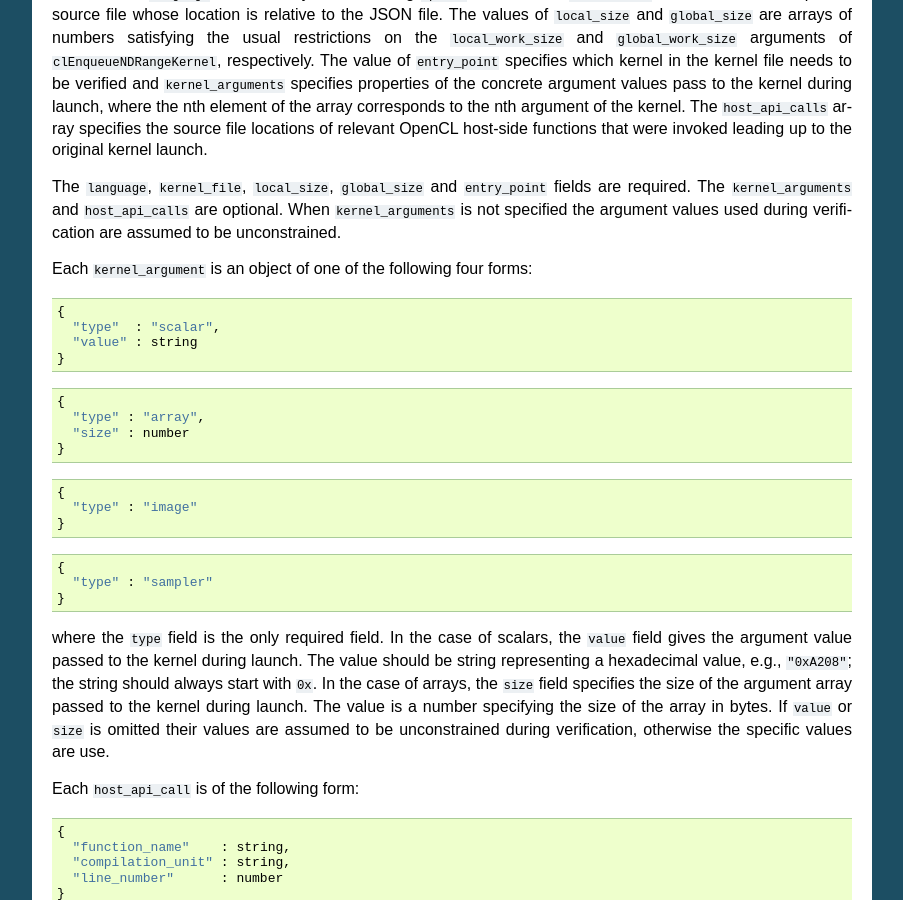
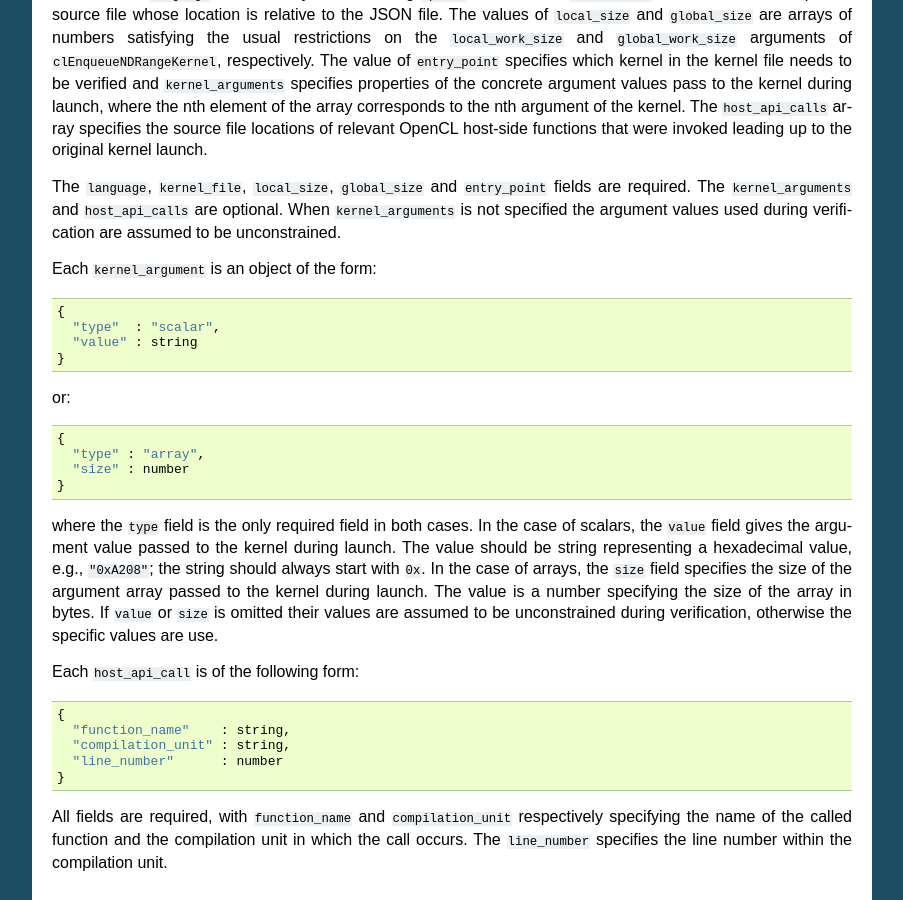
Before and after one commit to mc-imperial/gpuverify, a Sphinx documentation site: the page built from Documentation/json_format.rst, in a window 1280 px wide and 900 px high, scrolled down 397 px. Shown: the whole window, without its empty margins (198-1101 px from the left). Built offline with Sphinx 7.4.7, drawn with Linux system fonts in a browser that asks for light colours; formulas are drawn with MathJax 3.

```diff
--- a/Documentation/json_format.rst
+++ b/Documentation/json_format.rst
@@ -35,40 +35,28 @@ The ``language``, ``kernel_file``, ``local_size``, ``global_size`` and
 ``host_api_calls`` are optional. When ``kernel_arguments`` is not specified
 the argument values used during verification are assumed to be unconstrained.
 
-Each ``kernel_argument`` is an object of one of the following four forms::
+Each ``kernel_argument`` is an object of the form::
 
   {
     "type"  : "scalar",
     "value" : string
   }
 
-::
+or::
 
   {
     "type" : "array",
     "size" : number
   }
 
-::
-
-  {
-    "type" : "image"
-  }
-
-::
-
-  {
-    "type" : "sampler"
-  }
-
-where the ``type`` field is the only required field. In the case of scalars,
-the ``value`` field gives the argument value passed to the kernel during
-launch. The value should be string representing a hexadecimal value, e.g.,
-``"0xA208"``; the string should always start with ``0x``. In the case of
-arrays, the ``size`` field specifies the size of the argument array passed to
-the kernel during launch. The value is a number specifying the size of the
-array in bytes. If ``value`` or ``size`` is omitted their values are assumed
-to be unconstrained during verification, otherwise the specific values are use.
+where the ``type`` field is the only required field in both cases. In the case
+of scalars, the ``value`` field gives the argument value passed to the kernel
+during launch. The value should be string representing a hexadecimal value,
+e.g., ``"0xA208"``; the string should always start with ``0x``. In the case
+of arrays, the ``size`` field specifies the size of the argument array passed
+to the kernel during launch. The value is a number specifying the size of the
+array in bytes. If ``value`` or ``size`` is omitted their values are assumed to
+be unconstrained during verification, otherwise the specific values are use.
 
 Each ``host_api_call`` is of the following form::
 
```
Also changed, not shown: 6 other files.
